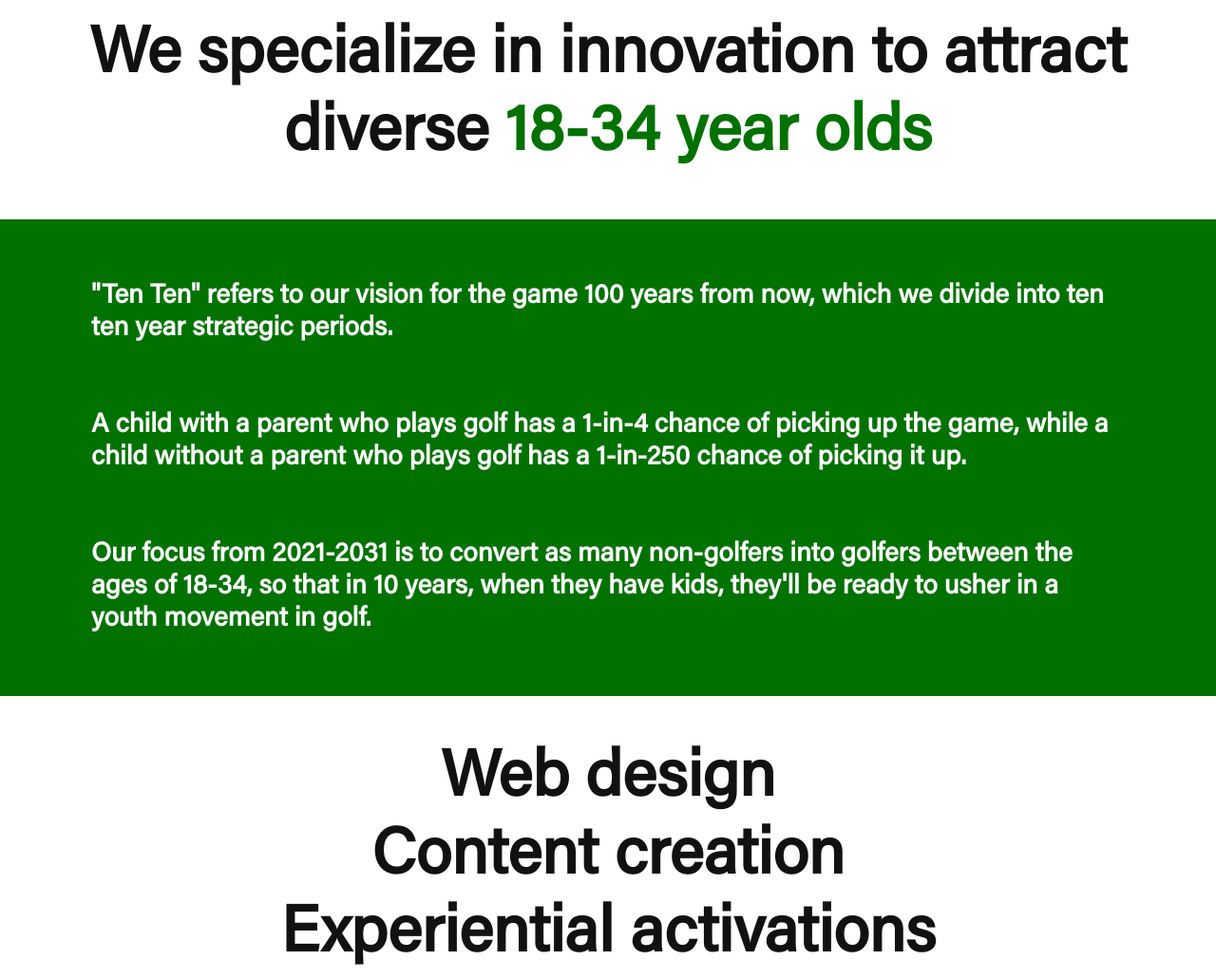
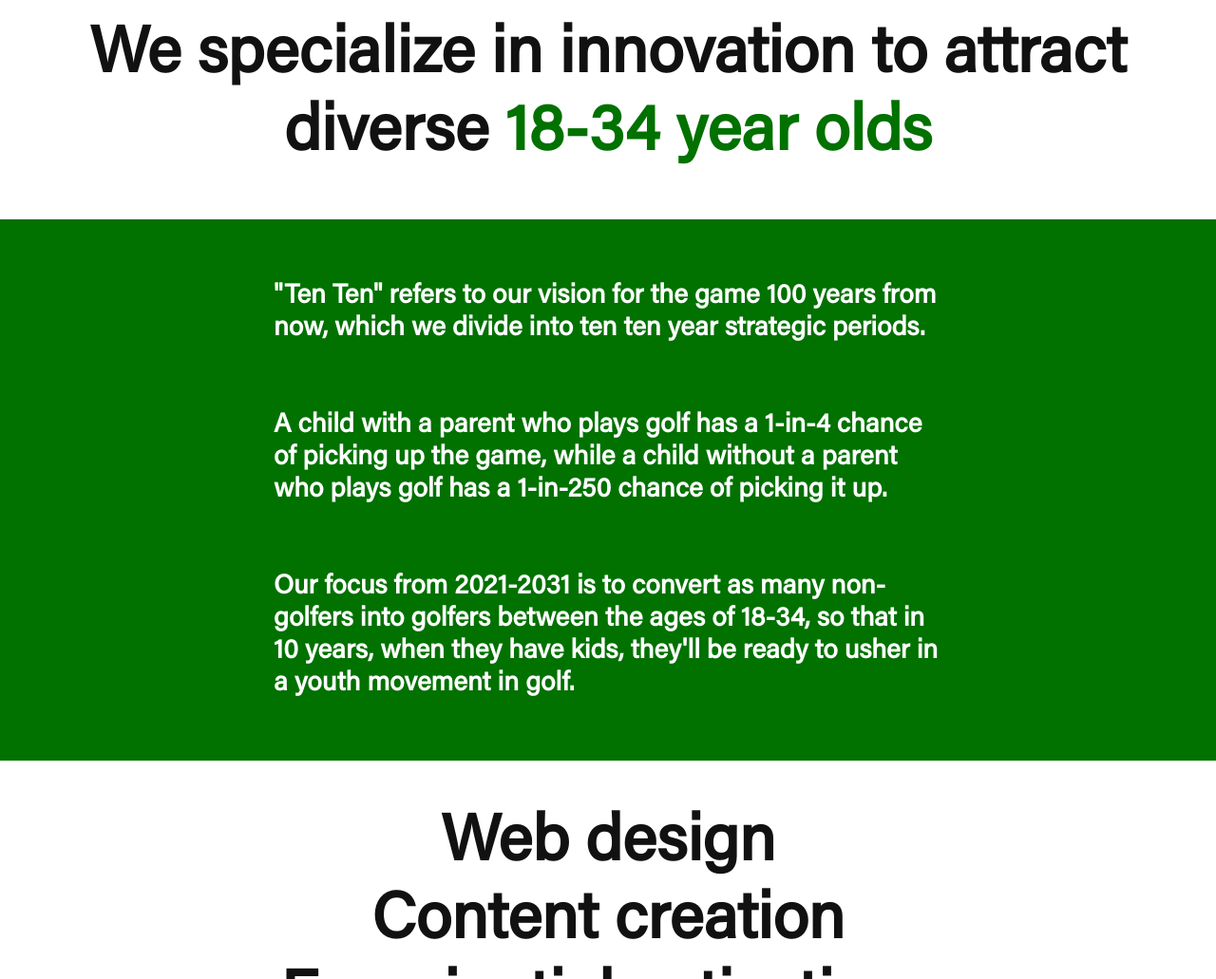
Before and after one commit to tripleogisel/tenten, a plain HTML site: page index.html in a window 1280 px wide. Shown: the part 851-1882 px from the top of the page at 95% size. Drawn offline with Linux system fonts and the light colour scheme.

Commit message:
Update styles.css

```diff
--- a/styles.css
+++ b/styles.css
@@ -121,7 +121,7 @@ nav > button:hover {
   background-color: #017100;
   margin: 2rem auto;
   text-align: left;
-  padding: 4rem 6rem;
+  padding: 4rem 18rem;
 }
 
 #diagrams {
```
